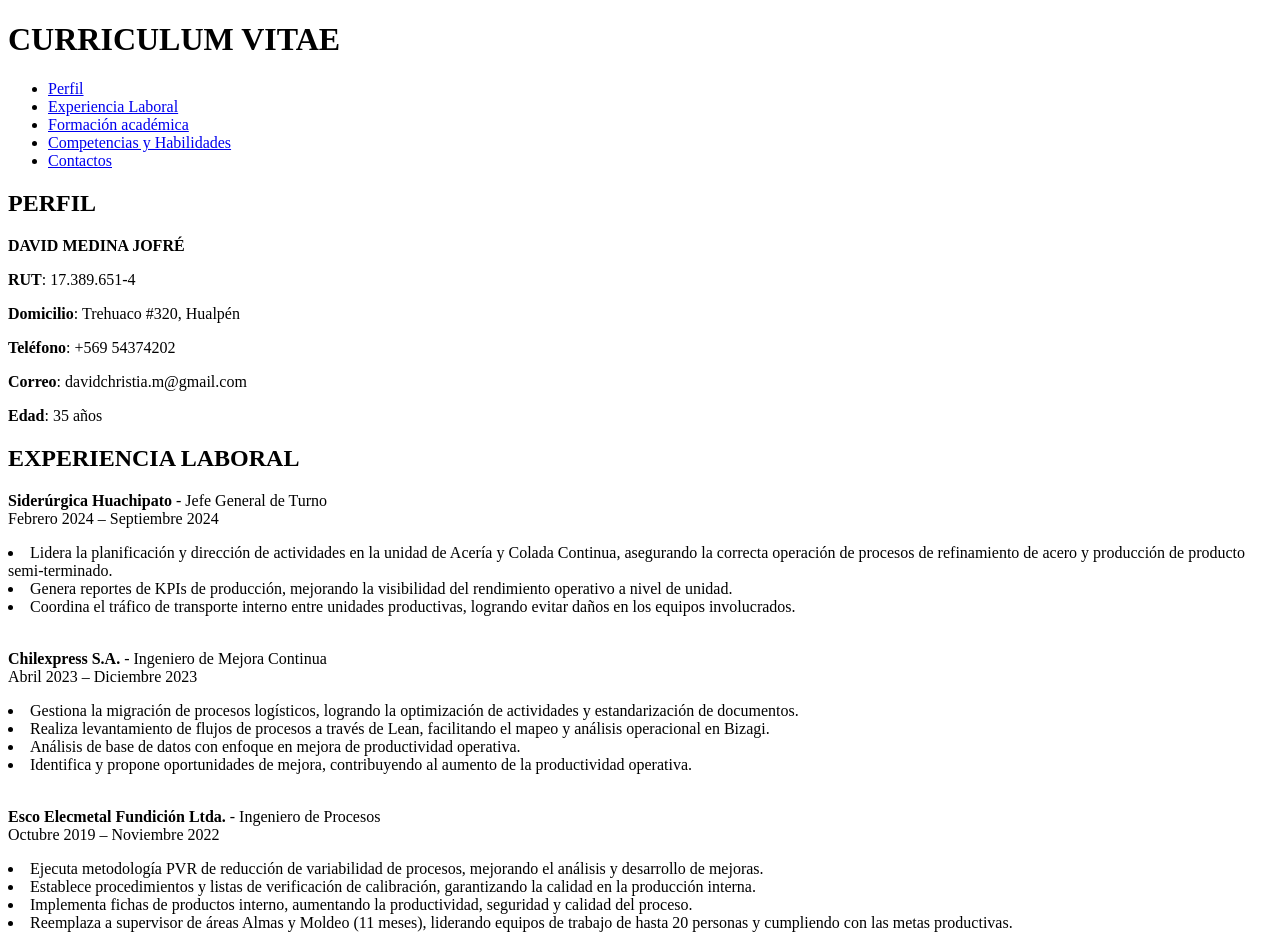
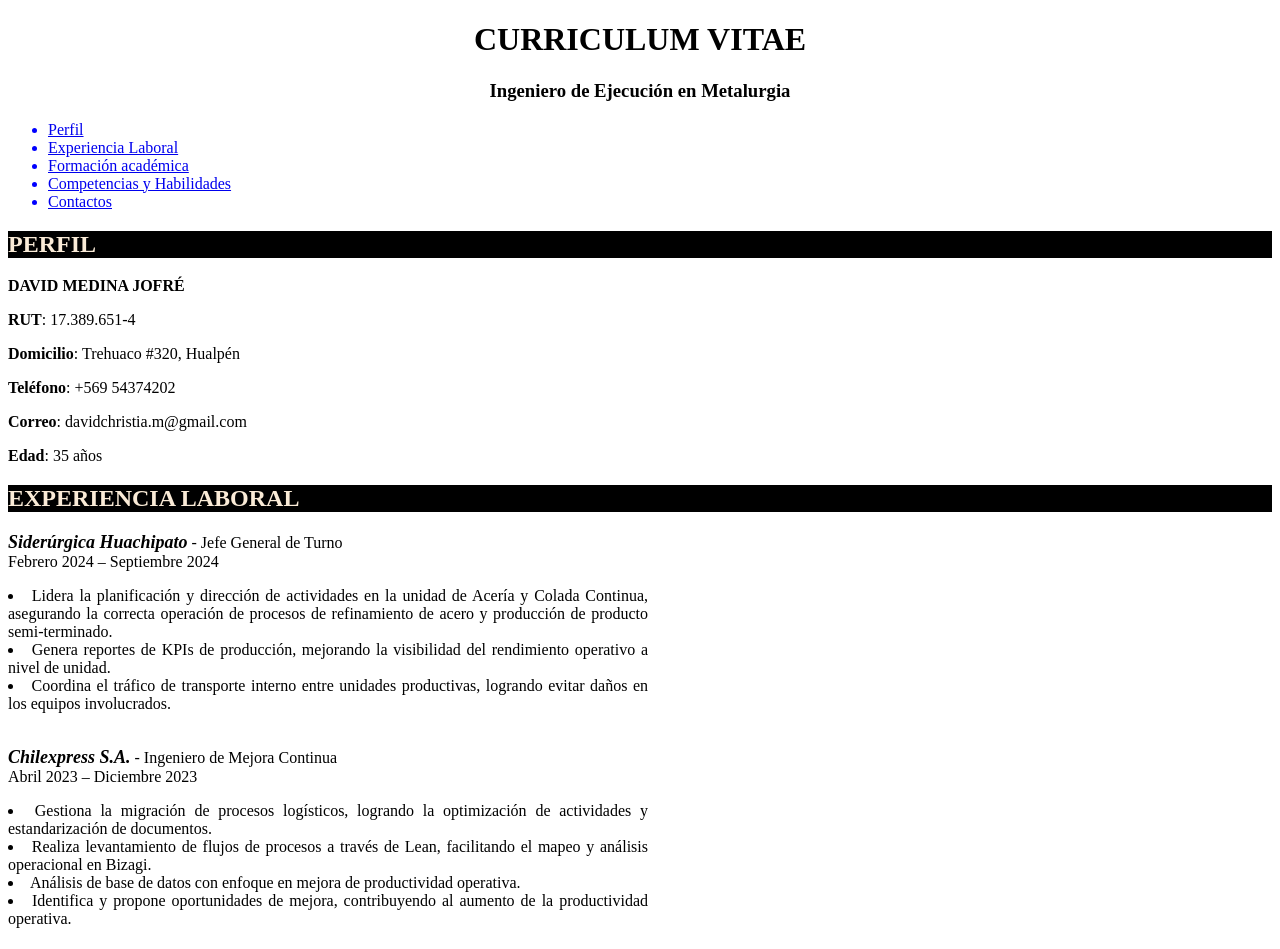
Before and after one commit to RavithAlKhemia/Modulo2_HTML_CSS, a plain HTML site: page index.html in a window 1280 px wide. Shown: the top 949 px of the page. Drawn offline with Linux system fonts and the light colour scheme.

Commit message:
creacion css

```diff
--- /dev/null
+++ b/Assest/CSS/estilos.css
@@ -0,0 +1,22 @@
+header {
+    text-align:center;
+}
+
+nav {
+    color: blue;
+}
+
+.titulo_seccion {
+    background-color: black;
+    color: antiquewhite;
+}
+
+.titulo_punto {
+    font-style: italic;
+    font-size:large;
+}
+
+.puntos {
+    text-align: justify;
+    width: 50vw;
+}
--- a/index.html
+++ b/index.html
@@ -4,7 +4,7 @@
     <meta charset="UTF-8">
     <meta name="viewport" content="width=device-width, initial-scale=1.0">
     <title>Curriculum Vitae</title>
-    <link rel="shortcut icon" href="Assest/img/mawster.jpg" type="image/x-icon">
+    <link rel="stylesheet" href="Assest/CSS/estilos.css">
 </head>
 
 <body>
@@ -12,6 +12,7 @@
     <header>
          <!--titulo importante-->
         <h1 id="inicio">CURRICULUM VITAE</h1>
+        <h3>Ingeniero de Ejecución en Metalurgia</h3>
     </header>
 
     <!--Navigation para saltar a secciones de la pagina-->
@@ -27,7 +28,7 @@
 
     <!--Sección datos personales-->
     <section id="perfil">
-        <h2>PERFIL</h2>
+        <h2 class="titulo_seccion">PERFIL</h2>
         <p><strong>DAVID MEDINA JOFRÉ</strong></p>
         <p><strong>RUT</strong>: 17.389.651-4</p>
         <p><strong>Domicilio</strong>: Trehuaco #320, Hualpén</p>
@@ -44,11 +45,13 @@
                 <br>
                 Febrero 2024 – Septiembre 2024
             </p>
+        <div class="puntos">
             <li>Lidera la planificación y dirección de actividades en la unidad de Acería y Colada Continua, asegurando la correcta
                 operación de procesos de refinamiento de acero y producción de producto semi-terminado.</li>
             <li>Genera reportes de KPIs de producción, mejorando la visibilidad del rendimiento operativo a nivel de unidad.</li>
             <li>Coordina el tráfico de transporte interno entre unidades productivas, logrando evitar daños en los equipos
                 involucrados.</li>
+        </div>
         <br>
 
             <p>
@@ -56,55 +59,65 @@
                 <br>
                 Abril 2023 – Diciembre 2023
             </p>
+        <div class="puntos">
             <li>Gestiona la migración de procesos logísticos, logrando la optimización de actividades y estandarización de
                 documentos.</li>
             <li>Realiza levantamiento de flujos de procesos a través de Lean, facilitando el mapeo y análisis operacional en Bizagi.</li>
             <li>Análisis de base de datos con enfoque en mejora de productividad operativa.</li>
             <li>Identifica y propone oportunidades de mejora, contribuyendo al aumento de la productividad operativa.</li>
             <br>
+        </div>
 
             <p>
                 <strong class="titulo_punto">Esco Elecmetal Fundición Ltda.</strong> - Ingeniero de Procesos
                 <br>
                 Octubre 2019 – Noviembre 2022
             </p>
+        <div class="puntos">
             <li>Ejecuta metodología PVR de reducción de variabilidad de procesos, mejorando el análisis y desarrollo de mejoras.</li>
             <li>Establece procedimientos y listas de verificación de calibración, garantizando la calidad en la producción interna.</li>
             <li>Implementa fichas de productos interno, aumentando la productividad, seguridad y calidad del proceso.</li>
             <li>Reemplaza a supervisor de áreas Almas y Moldeo (11 meses), liderando equipos de trabajo de hasta 20 personas y
                 cumpliendo con las metas productivas.</li>
             <br>
+        </div>
 
             <p>
                 <strong class="titulo_punto">Esco Elecmetal Fundición Ltda.</strong> - Supervisor de Fusión
                 <br>
                 Julio 2017 – Octubre 2019
             </p>
+        <div class="puntos">
             <li>Dirige equipos de trabajo de hasta 15 personas, gestionando la planificación de actividades operativas.</li>
             <li>Implementa procedimientos de trabajo y eficiencia operativa en la obtención de acero, mejorando la seguridad y
                 calidad del proceso.</li>
             <li>Entrena al personal del área en procedimientos, aumentando la competencia técnica del equipo.</li>
             <br>
+        </div>
 
             <p>
                 <strong class="titulo_punto">Framy Innovation & Technology Co.</strong> - Despachador remoto
                 <br>
                 Junio 2015 – Septiembre 2016
             </p>
+        <div class="puntos">
             <li>Coordina eficazmente el tráfico de vehículos de carga para garantizar la seguridad operativa en la faena.</li>
             <li>Optimiza el uso de neumáticos en vehículos, contribuyendo a la reducción de costos operativos.</li>
             <li>Implementa y genera reportes para mejorar la entrega de información a faena.</li>
             <br>
+        </div>
 
             <p>
                 <strong class="titulo_punto">Comisión Chilena de Energía Nuclear, CCHEN</strong> - Trabajo de titulación
                 <br>
                 Octubre 2013 – Noviembre 2014
             </p>
+        <div class="puntos">
             <li>Desarrolla y ejecuta un proyecto de titulación sobre ensayos ultrasónicos, aplicando técnicas innovadoras.</li>
             <li>Opera equipo automatizado de ultrasonido, mejorando la calidad del control de placas combustibles.</li>
             <li>Implementa mejoras en procedimientos de control de calidad, contribuyendo a elevadas normas de seguridad.</li>
             <br>
+        </div>
         </section>
 
     <!--Sección Formación academica-->
@@ -130,31 +143,40 @@
         <h2 class="titulo_seccion">COMPETENCIAS Y HABILIDADES</h2>
 
         <p><strong class="titulo_punto">Habilidades Computacionales y ofimáticas</strong></p>
+    <div class="puntos">
         <li>Microsoft Office Word, Excel, PowerPoint: Nivel Avanzado.</li>
         <li>Bizagi: Nivel Intermedio.</li>
         <li>ERP: Oracle, MEMS. Nivel usuario</li>
         <br>
+    </div>
 
         <p><strong class="titulo_punto">Metodologías de Mejora Continua y Seguridad</strong></p>
+    <div class="puntos">
         <li>Mejora Continua: Experiencia en Lean, Six Sigma, TPM, y PVR.</li>
         <li>Seguridad: Manejo de Safe Align y BAPP.</li>
         <li>Herramientas: Informe A3, PDCA, Análisis de los 5 Porqués, 5S, Diagrama de Ishikawa, contacto de seguridad,
             inspección de riesgo físico, verificación de procesos y observaciones BAPP.</li>
         <br>
+    </div>
 
         <p><strong class="titulo_punto">Conocimiento y Manejo de equipos</strong></p>
+    <div class="puntos">
         <li>Grúa Puente (cap. 10 – 35 Toneladas).</li>
         <li>Horno de Arco Eléctrico (EAF).</li>
         <li>Manejo de equipo automatizado de ultrasonido por inmersión marca Panametric, modelo 5800.</li>
         <br>
+    </div>
 
         <p><strong class="titulo_punto">Idiomas</strong></p>
+    <div class="puntos">
         <li>Inglés: Nivel Básico</li>
         <br>
+    </div>
 
     </section>
 
 <footer>
+    <!--contacto en el pie de pagina-->
     <p id="contacto">
         Correo: <a href="https://mail.google.com/mail/u/0/#inbox?compose=GTvVlcSKjfscfjkFswzlBdmcvrXKmSlcVBgpmcFnKQdbPjqVwlrHKwrlrGNFBDlbNxBCWsxwHHchM">davidchristian.m@gmail.com</a> |
         WhatsApp: <a href="https://wa.me/+56954374202">+569 54374202</a> |
```
Lines whose indentation alone changed are shown as unchanged.
